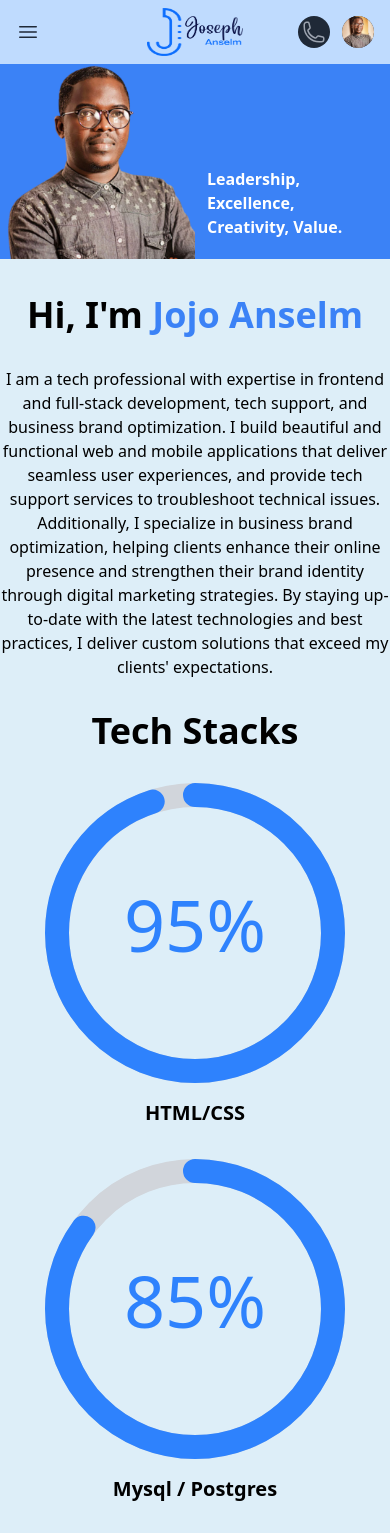
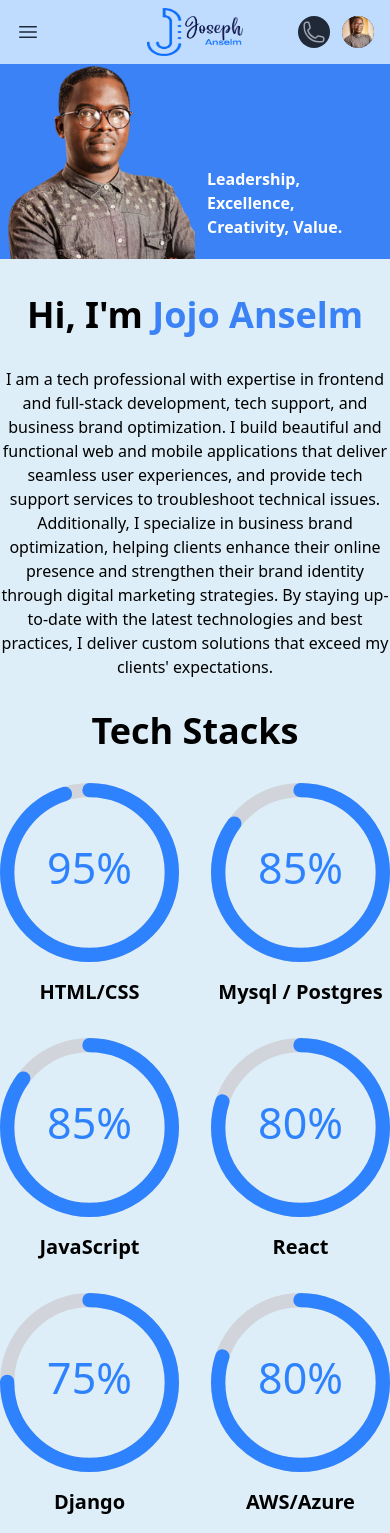
Before and after one commit to joseph-anselm/my-portfolio, a Next.js app: page /about in a window 390 px wide. Shown: the top 1533 px of the page. Built offline with nearby package versions, Linux system fonts and the light colour scheme.

Commit message:
admin fix

```diff
--- a/pages/about.js
+++ b/pages/about.js
@@ -62,26 +62,26 @@ export default function MyPage() {
             <h1 className="text-4xl font-bold mb-8">Tech Stacks</h1>
           </div>
           <div className="max-w-screen-lg mx-auto">
-            <div className="grid grid-cols-1 sm:grid-cols-2 md:grid-cols-4 gap-8">
+  <div className="grid grid-cols-2 md:grid-cols-4 gap-8">
     {skillSet.map((skill) => (
-                <div key={skill.name}>
+      <div key={skill.name} className="flex flex-col items-center">
         <CircularProgressbar
           value={skill.percentage}
           text={`${skill.percentage}%`}
           styles={buildStyles({
             textSize: "24px",
-                      pathColor: `#2E82FD`,
+            pathColor: "#2E82FD",
             textColor: "#2E82FD",
             trailColor: "#D1D5DB",
           })}
         />
-                  <p className="mt-4 text-xl font-semibold text-center">
-                    {skill.name}
-                  </p>
+        <p className="mt-4 text-xl font-semibold text-center">{skill.name}</p>
       </div>
     ))}
   </div>
 </div>
+
+
         </div>
       </section>
 
```
Lines whose indentation alone changed are shown as unchanged.
